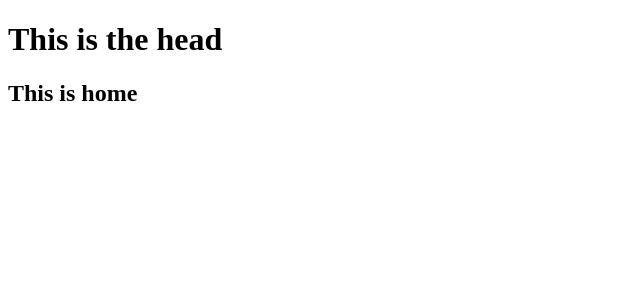
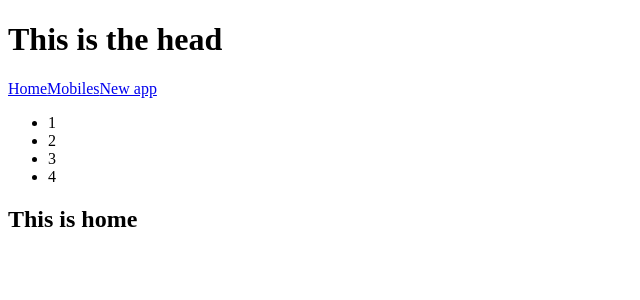
Before and after one commit to ryousufrahman/react-rounting-first, a React (Vite) app: page / in a window 1280 px wide. Shown: the top 300 px of the page, without its empty margins (0-640 px from the left). Built offline with nearby package versions, Linux system fonts and the light colour scheme.

Commit message:
added router using link

```diff
--- a/src/Components/Header.jsx
+++ b/src/Components/Header.jsx
@@ -4,6 +4,12 @@ const Header = () => {
     return (
         <div>
             <h1>This is the head</h1>
+            <nav>
+                <a href="/">Home</a>
+                <a href="/mobiles">Mobiles</a>
+                <a href="/NewApp">New app</a>
+
+            </nav>
         </div>
     );
 };
--- a/src/Components/Root.jsx
+++ b/src/Components/Root.jsx
@@ -1,11 +1,13 @@
 import React from 'react';
 import Header from './Header';
 import { Outlet } from 'react-router';
+import Sidebar from '../Sidebar';
 
 const Root = () => {
     return (
         <div>
             <Header></Header>
+            <Sidebar></Sidebar>
             <Outlet>
 
 
--- /dev/null
+++ b/src/Sidebar.jsx
@@ -0,0 +1,16 @@
+import React from 'react';
+
+const Sidebar = () => {
+    return (
+        <div>
+            <ul>
+                <li>1</li>
+                <li>2</li>
+                <li>3</li>
+                <li>4</li>
+            </ul>
+        </div>
+    );
+};
+
+export default Sidebar;
--- a/src/main.jsx
+++ b/src/main.jsx
@@ -16,7 +16,7 @@ const router = createBrowserRouter([
 
   children : [
    {index : true , Component : Home},
-   { path : 'mobile' , element : <Mobiles></Mobiles>} ,
+   { path : 'mobiles' , element : <Mobiles></Mobiles>} ,
    {path : 'NewApp' , element: <NewApp></NewApp>}
 
 
```
